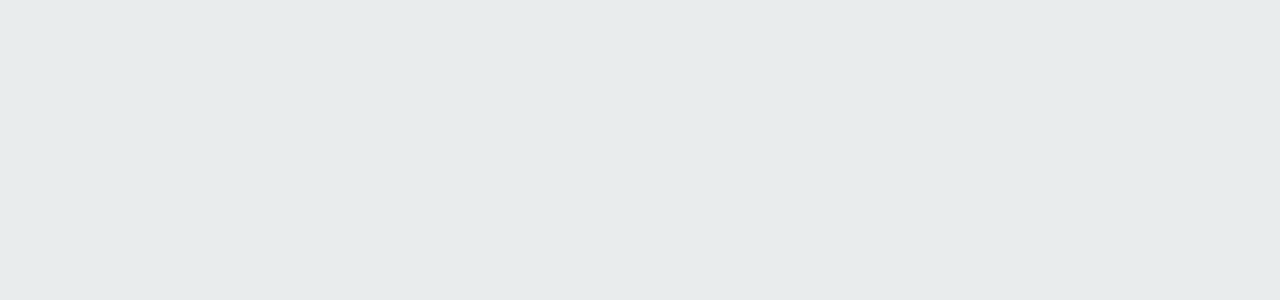
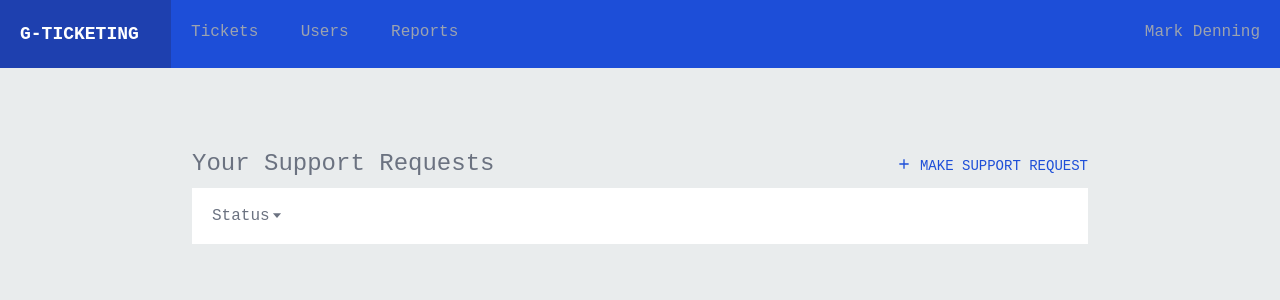
Before and after one commit to nyelwa-senguji/ticketing-system-frontend, a Next.js app: page / in a window 1280 px wide. Shown: the top 300 px of the page. Built offline with nearby package versions, Linux system fonts and the light colour scheme.

Commit message:
Dahsboard Page

```diff
--- /dev/null
+++ b/components/modules/Navigation/navigation.tsx
@@ -0,0 +1,19 @@
+import Label from "../../elements/Label/label";
+
+export default function Navigation(){
+    return (
+        <>
+            <div className="flex flex-row w-full  bg-blue-800">
+                <Label htmlFor="g-ticketing" value="G-TICKETING" class="font-semibold w-48 p-5 text-white text-lg"/>
+                <div className="flex flex-row w-full p-5 justify-between bg-blue-700">
+                    <div className="flex flex-row w-1/4 justify-between">
+                        <Label htmlFor="tickets" value="Tickets" class="text-gray-400 cursor-pointer"/>
+                        <Label htmlFor="users" value="Users" class="text-gray-400 cursor-pointer"/>
+                        <Label htmlFor="reports" value="Reports" class="text-gray-400 cursor-pointer"/>
+                    </div>
+                    <Label htmlFor="userInfo" value="Mark Denning" class="text-gray-400 cursor-pointer"/>
+                </div>
+            </div>
+        </>
+    )
+}
--- /dev/null
+++ b/components/modules/Panel/searchPanel.tsx
@@ -0,0 +1,32 @@
+import Label from "../../elements/Label/label";
+import { BiPlus, BiCaretDown } from "react-icons/bi";
+
+export default function SearchPanel() {
+  return (
+    <>
+      <div className="flex flex-col w-full px-48 pt-20">
+        <div className="flex flex-row justify-between pb-1">
+          <Label
+            htmlFor=""
+            value="Your Support Requests"
+            class="text-gray-500 text-2xl"
+          />
+          <div className="flex flex-row text-blue-700 py-2">
+            <BiPlus />
+            <Label
+              htmlFor=""
+              value="MAKE SUPPORT REQUEST"
+              class="text-sm pl-2"
+            />
+          </div>
+        </div>
+        <div className="flex flex-row px-5 py-4 bg-white ">
+          <div className="flex flex-row text-gray-500 align-middle">
+            <Label htmlFor="" value="Status" class="" />
+            <span className="pt-1"><BiCaretDown size={14}/></span>
+          </div>
+        </div>
+      </div>
+    </>
+  );
+}
--- /dev/null
+++ b/components/templates/DashboardTemplate.tsx
@@ -0,0 +1,11 @@
+import Navigation from "../modules/Navigation/navigation";
+import SearchPanel from "../modules/Panel/searchPanel";
+
+export default function DashboardTemplate(){
+    return (
+        <>
+            <Navigation/>
+            <SearchPanel/>
+        </>
+    )
+}
--- a/package.json
+++ b/package.json
@@ -17,6 +17,7 @@
     "postcss": "8.4.24",
     "react": "18.2.0",
     "react-dom": "18.2.0",
+    "react-icons": "^4.9.0",
     "tailwindcss": "3.3.2",
     "typescript": "5.1.3"
   }
--- a/src/pages/index.tsx
+++ b/src/pages/index.tsx
@@ -1,7 +1,9 @@
+import DashboardTemplate from "../../components/templates/DashboardTemplate";
+
 export default function Home() {
   return (
-    <main className="flex min-h-screen flex-col items-center justify-between p-24">
-
+    <main className="flex min-h-screen flex-col items-center">
+      <DashboardTemplate/>
     </main>
   );
 }
```
Also changed, not shown: 1 other file (tests, documents, lock files or other folders).
